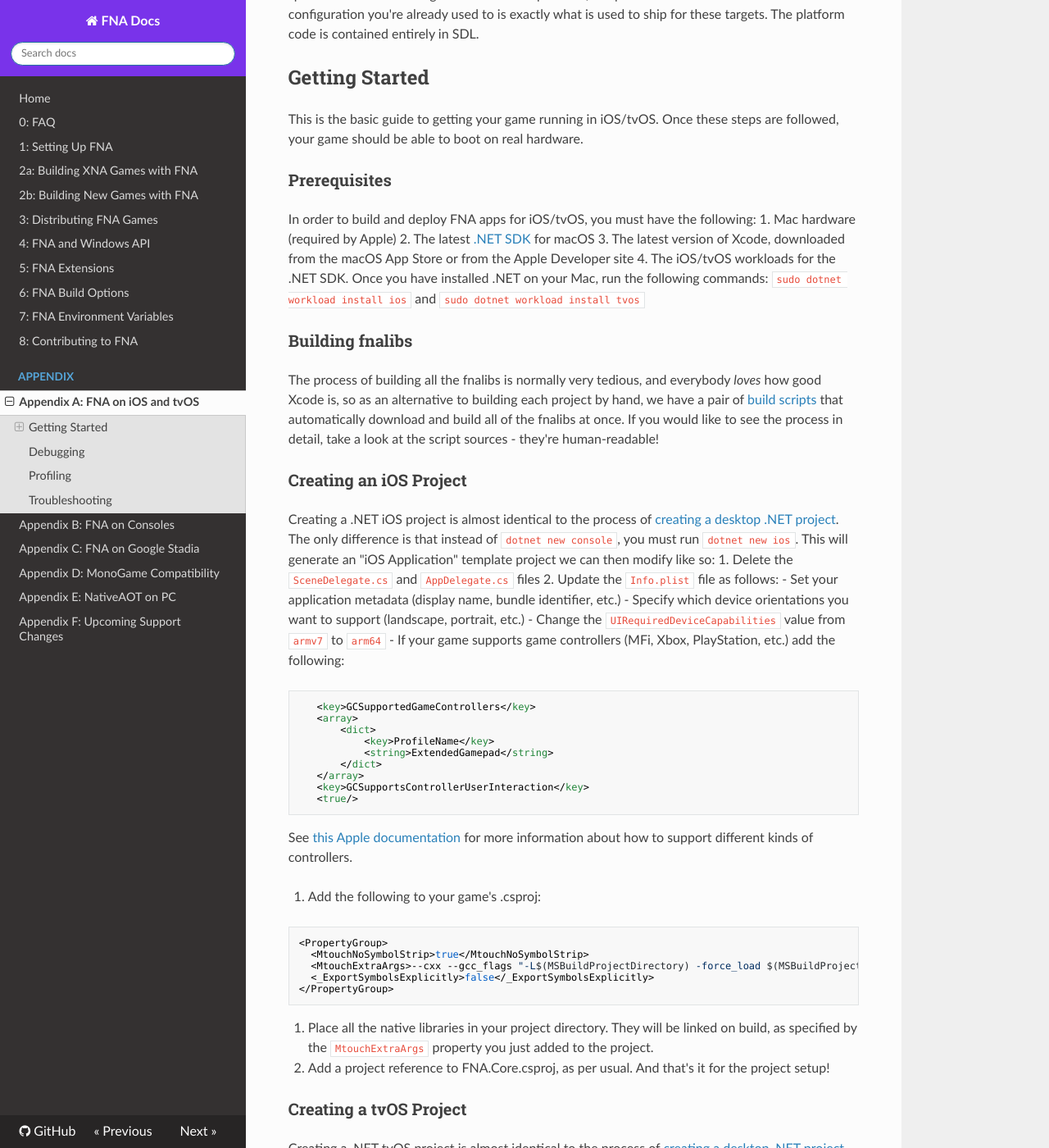
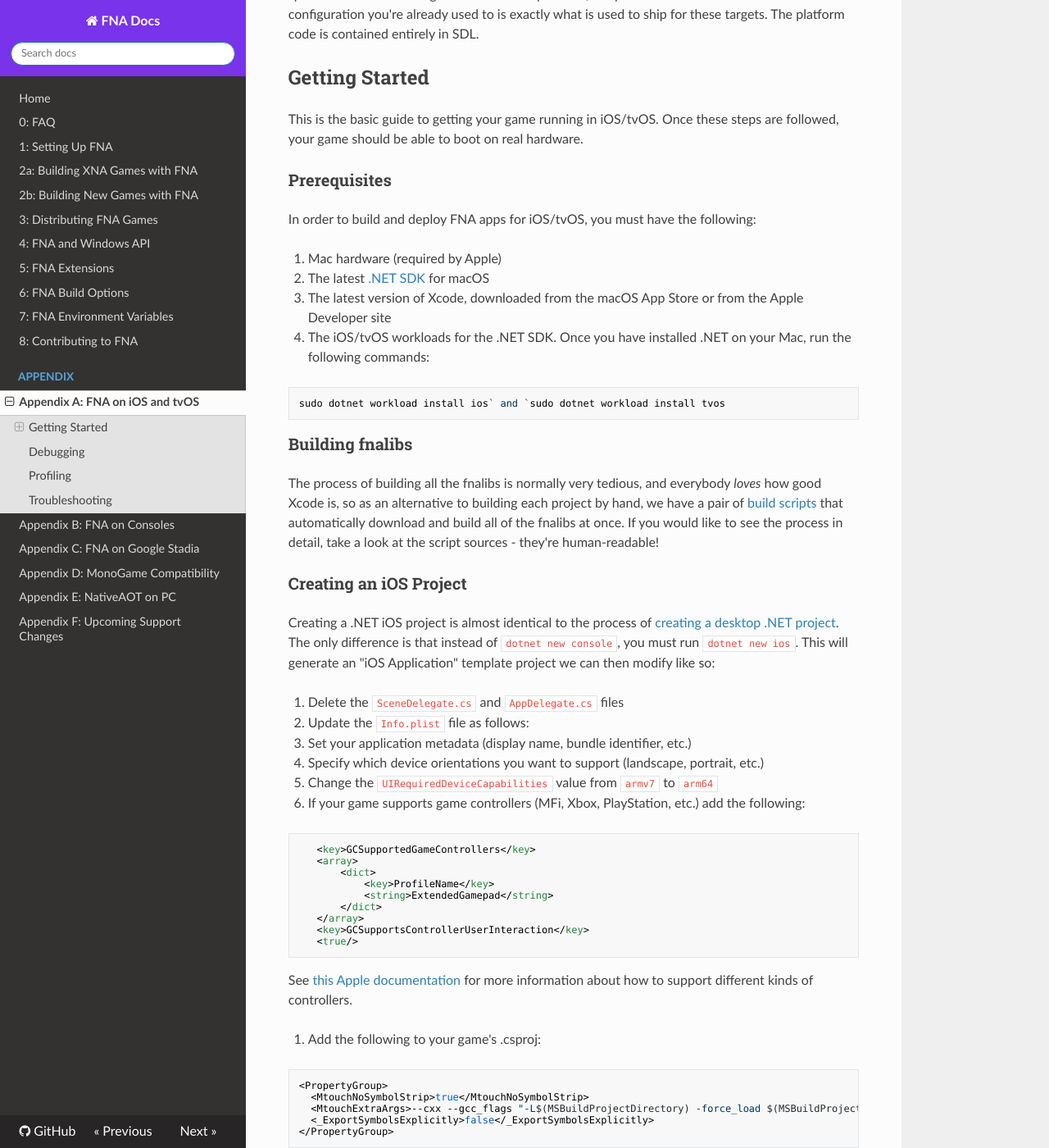
Before and after one commit to FNA-XNA/docs, an MkDocs documentation site: the page built from docs/appendix/Appendix-A:-FNA-on-iOS-and-tvOS.md, in a window 1280 px wide and 1400 px high, scrolled down 202 px. Shown: the whole window at 82% size. Built offline with MkDocs 1.6.1, drawn with Linux system fonts in a browser that asks for light colours; nearby versions of some CDN libraries; some of the changed text lies outside the part shown.

Commit message:
Fix some missing spacing in the iOS/tvOS documentation

````diff
--- a/docs/appendix/Appendix-A:-FNA-on-iOS-and-tvOS.md
+++ b/docs/appendix/Appendix-A:-FNA-on-iOS-and-tvOS.md
@@ -9,10 +9,15 @@ This is the basic guide to getting your game running in iOS/tvOS. Once these ste
 ### Prerequisites
 
 In order to build and deploy FNA apps for iOS/tvOS, you must have the following:
+
 1. Mac hardware (required by Apple)
 2. The latest [.NET SDK](https://dotnet.microsoft.com/en-us/download/dotnet) for macOS
 3. The latest version of Xcode, downloaded from the macOS App Store or from the Apple Developer site
-4. The iOS/tvOS workloads for the .NET SDK. Once you have installed .NET on your Mac, run the following commands: `sudo dotnet workload install ios` and `sudo dotnet workload install tvos`
+4. The iOS/tvOS workloads for the .NET SDK. Once you have installed .NET on your Mac, run the following commands:
+
+```
+sudo dotnet workload install ios` and `sudo dotnet workload install tvos
+```
 
 ### Building fnalibs
 
@@ -23,6 +28,7 @@ The process of building all the fnalibs is normally very tedious, and everybody
 Creating a .NET iOS project is almost identical to the process of [creating a desktop .NET project](https://github.com/FNA-XNA/FNA/wiki/1%3A-Setting-Up-FNA#chapter-5-creating-new-projects).
 The only difference is that instead of `dotnet new console`, you must run `dotnet new ios`.
 This will generate an "iOS Application" template project we can then modify like so:
+
 1. Delete the `SceneDelegate.cs` and `AppDelegate.cs` files
 2. Update the `Info.plist` file as follows:
   - Set your application metadata (display name, bundle identifier, etc.)
@@ -59,6 +65,7 @@ See [this Apple documentation](https://developer.apple.com/documentation/bundler
 Creating a .NET tvOS project is almost identical to the process of [creating a desktop .NET project](https://github.com/FNA-XNA/FNA/wiki/1%3A-Setting-Up-FNA#chapter-5-creating-new-projects).
 The only difference is that instead of `dotnet new console`, you must run `dotnet new tvos`.
 This will generate a "tvOS Application" template project we can then modify like so:
+
 1. Delete the `ViewController.cs`, `ViewController.designer.cs`, and `AppDelegate.cs` files
 2. Rename `Main.storyboard` to `LaunchScreen.storyboard` and delete the following from line 10 of the file:
 `customClass="ViewController"`
````
